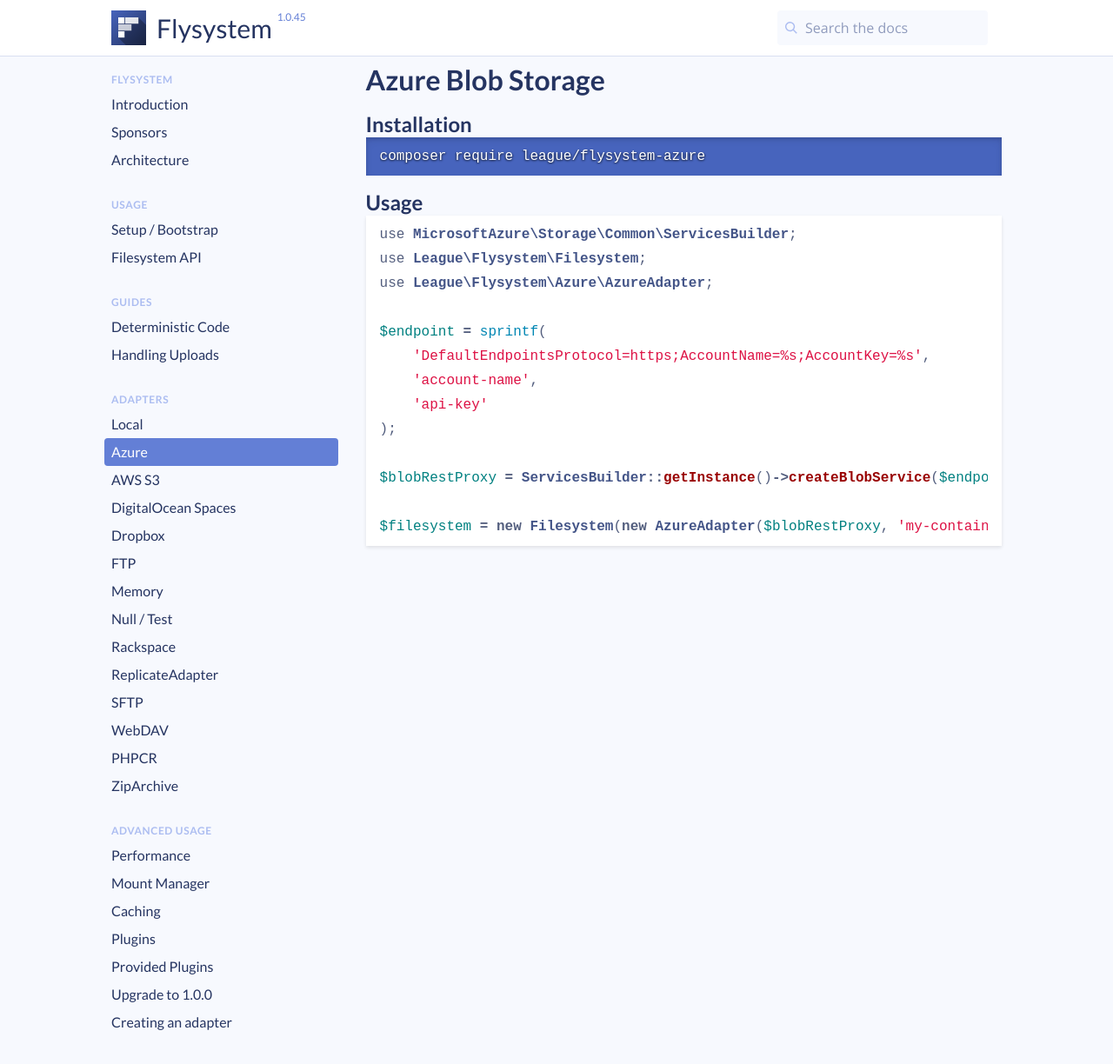
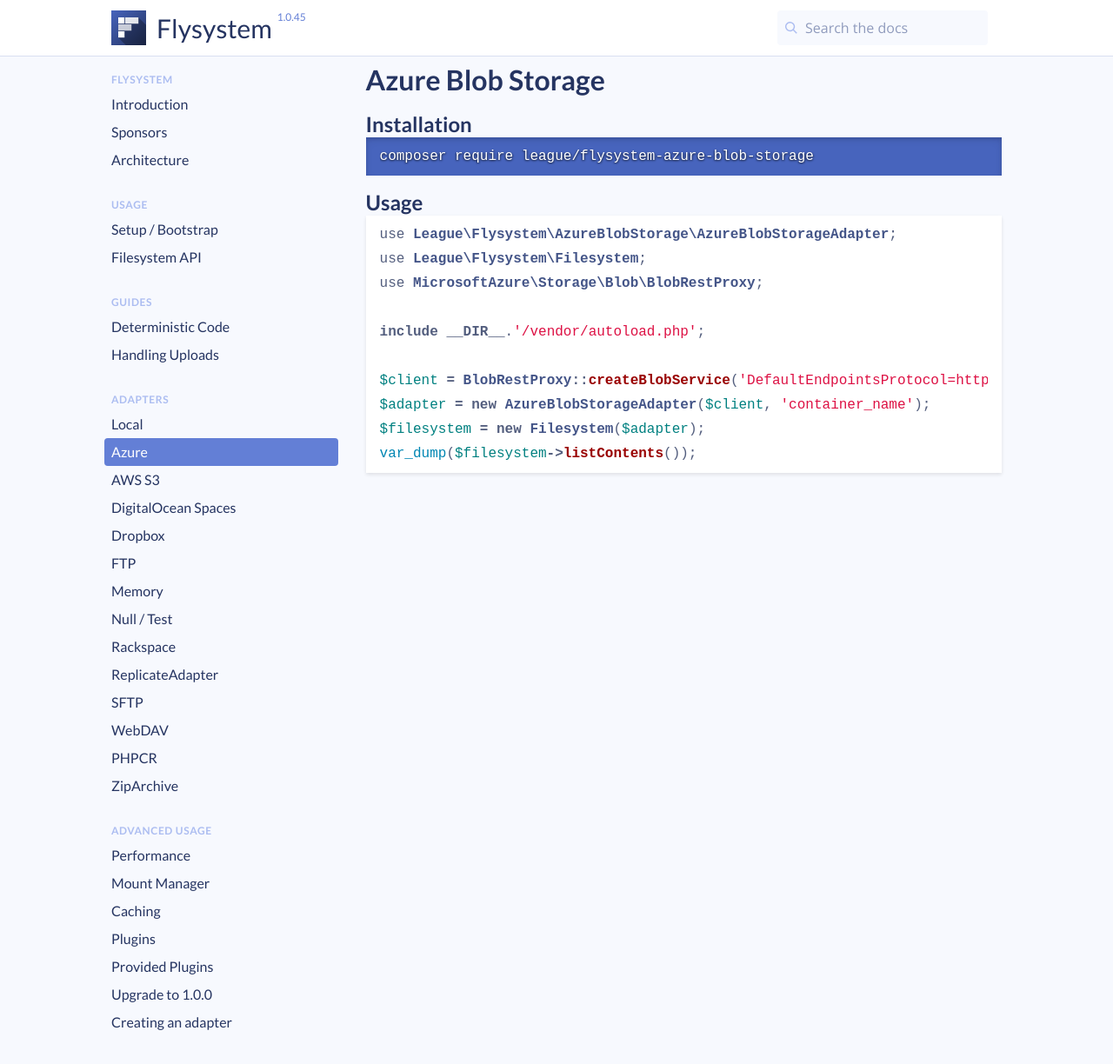
Before and after one commit to thephpleague/flysystem, a Jekyll site: the page built from docs/adapter/azure.md, in a window 1280 px wide and 1224 px high. Shown: the whole window at 87% size. Built offline with Jekyll 4.4.1, drawn with Linux system fonts in a browser that asks for light colours; comment, search, counter and statistics services are not loaded.

Commit message:
Updated azure blob storage adapter docs

````diff
--- a/docs/adapter/azure.md
+++ b/docs/adapter/azure.md
@@ -8,23 +8,20 @@ title: Azure Blob Storage
 ## Installation
 
 ```bash
-composer require league/flysystem-azure
+composer require league/flysystem-azure-blob-storage
 ```
 
 ## Usage
 
 ```php
-use MicrosoftAzure\Storage\Common\ServicesBuilder;
+use League\Flysystem\AzureBlobStorage\AzureBlobStorageAdapter;
 use League\Flysystem\Filesystem;
-use League\Flysystem\Azure\AzureAdapter;
+use MicrosoftAzure\Storage\Blob\BlobRestProxy;
 
-$endpoint = sprintf(
-    'DefaultEndpointsProtocol=https;AccountName=%s;AccountKey=%s',
-    'account-name',
-    'api-key'
-);
+include __DIR__.'/vendor/autoload.php';
 
-$blobRestProxy = ServicesBuilder::getInstance()->createBlobService($endpoint);
-
-$filesystem = new Filesystem(new AzureAdapter($blobRestProxy, 'my-container'));
+$client = BlobRestProxy::createBlobService('DefaultEndpointsProtocol=https;AccountName={YOUR_ACCOUNT_NAME};AccountKey={YOUR_ACCOUNT_KEY};');
+$adapter = new AzureBlobStorageAdapter($client, 'container_name');
+$filesystem = new Filesystem($adapter);
+var_dump($filesystem->listContents());
 ```
````
